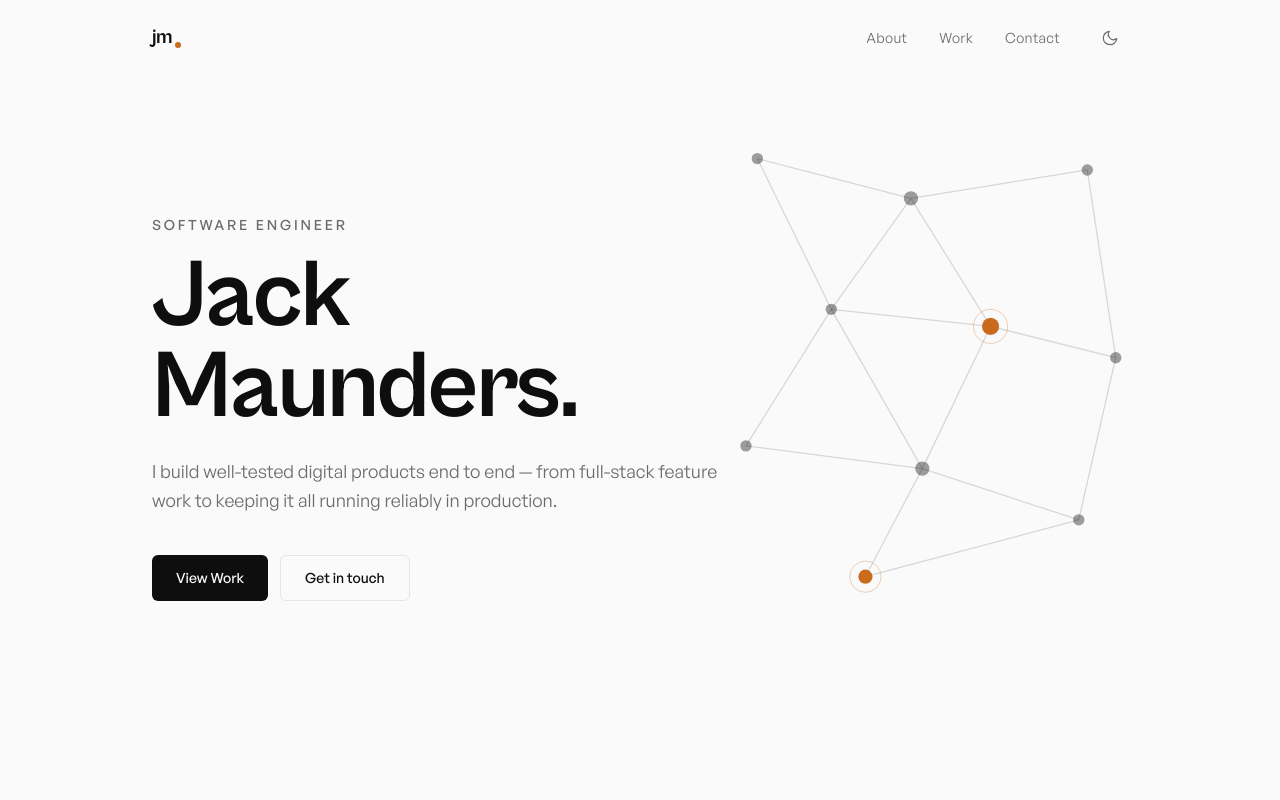
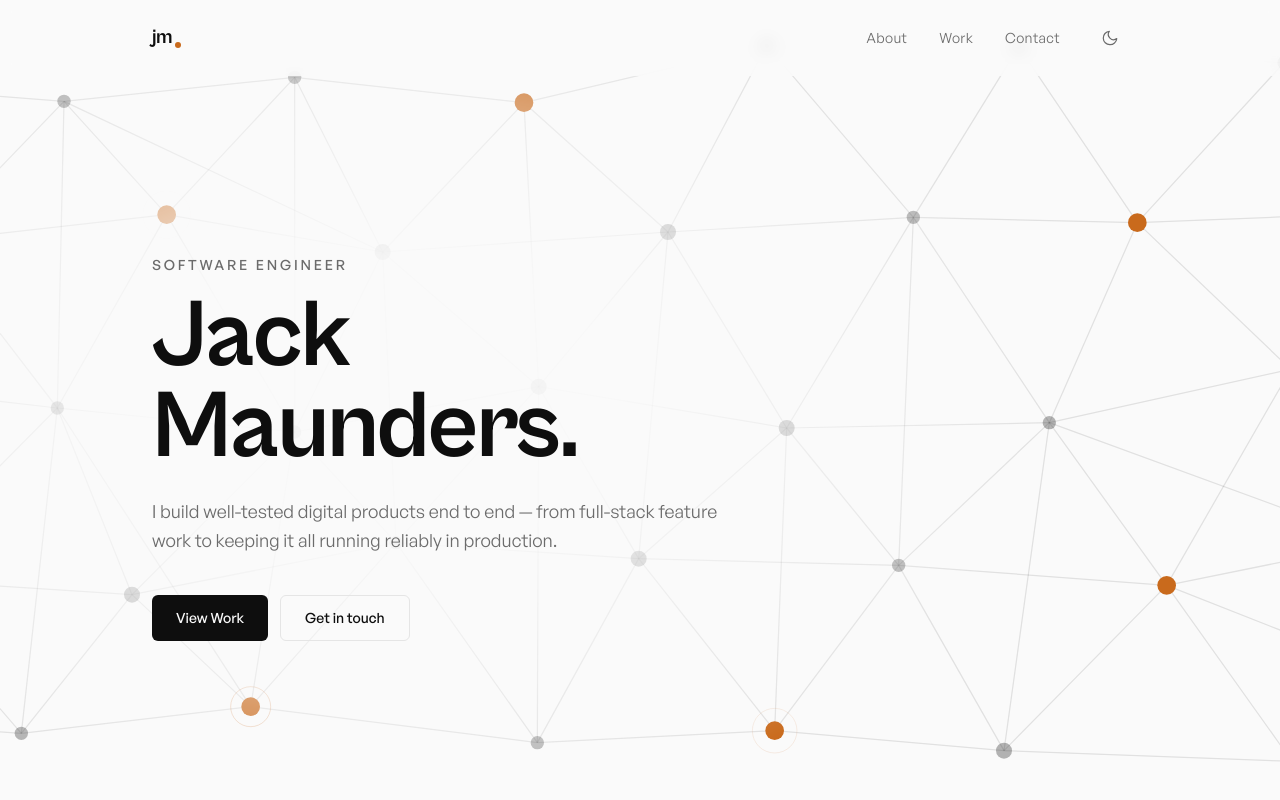
Before and after one commit to JackMaunders/jack-maunders-portfolio, a Next.js app: page / in a window 1280 px wide. Shown: the top 800 px of the page. Built offline with nearby package versions, Linux system fonts and the light colour scheme.

Commit message:
Add animated node graph background to hero

```diff
--- a/src/components/node-graph.tsx
+++ b/src/components/node-graph.tsx
@@ -1,36 +1,96 @@
+// Ambient node / network graph for the hero background
 type Node = { cx: number; cy: number; r: number; accent?: boolean };
 
-const nodes: Node[] = [
-  { cx: 60, cy: 44, r: 4 },
-  { cx: 168, cy: 72, r: 5 },
-  { cx: 292, cy: 52, r: 4 },
-  { cx: 112, cy: 150, r: 4 },
-  { cx: 224, cy: 162, r: 6, accent: true },
-  { cx: 312, cy: 184, r: 4 },
-  { cx: 52, cy: 246, r: 4 },
-  { cx: 176, cy: 262, r: 5 },
-  { cx: 286, cy: 298, r: 4 },
-  { cx: 136, cy: 338, r: 5, accent: true },
-];
+const VIEW_W = 1200;
+const VIEW_H = 600;
 
-// Pairs of node indices to connect with an edge.
-const edges: [number, number][] = [
-  [0, 1], [1, 2], [0, 3], [1, 3], [1, 4], [2, 5],
-  [3, 4], [4, 5], [3, 6], [4, 7], [5, 8], [6, 7],
-  [7, 8], [7, 9], [8, 9], [3, 7],
-];
+// Small deterministic PRNG (mulberry32)
+function makeRng(seed: number) {
+  let s = seed >>> 0;
+  return () => {
+    s |= 0;
+    s = (s + 0x6d2b79f5) | 0;
+    let t = Math.imul(s ^ (s >>> 15), 1 | s);
+    t = (t + Math.imul(t ^ (t >>> 7), 61 | t)) ^ t;
+    return ((t ^ (t >>> 14)) >>> 0) / 4294967296;
+  };
+}
 
-// Decorative node / network graph for the hero background
+function buildGraph() {
+  const rand = makeRng(1);
+  const columnSpacing = 185;
+  const jitter = 25;
+  const rowYs = [52, 176, 300, 424, 548];
+  const edgeMargin = 18;
+  const connectDist = 270 ** 2;
+
+  // Nodes run slightly past the left/right edges so the mesh bleeds off-screen,
+  // but cy is clamped so the top/bottom stays clear of the crop.
+  const nodes: Node[] = [];
+  rowYs.forEach((y, r) => {
+    const offset = (r % 2) * (columnSpacing / 2);
+    for (let x = offset - 40; x < VIEW_W + 80; x += columnSpacing) {
+      const cy = y + (rand() - 0.5) * 2 * jitter;
+      nodes.push({
+        cx: Math.round(x + (rand() - 0.5) * 2 * jitter),
+        cy: Math.round(Math.min(VIEW_H - edgeMargin, Math.max(edgeMargin, cy))),
+        r: rand() > 0.5 ? 6 : 5,
+      });
+    }
+  });
+
+  // Promote the nodes nearest these points to accents. Top-centre + bottom-
+  // centre stay in frame on mobile (which only shows the centre band)
+  const accentTargets: [number, number][] = [
+    [600, 50], // top-centre (mobile)
+    [620, 560], // bottom-centre (mobile)
+    [210, 180], // upper-left
+    [1040, 130], // upper-right
+    [300, 510], // lower-left
+    [1010, 380], // mid-right
+  ];
+  for (const [tx, ty] of accentTargets) {
+    let best = -1;
+    let bestD = Infinity;
+    nodes.forEach((n, i) => {
+      if (n.accent) return;
+      const d = (n.cx - tx) ** 2 + (n.cy - ty) ** 2;
+      if (d < bestD) {
+        bestD = d;
+        best = i;
+      }
+    });
+    if (best >= 0) {
+      nodes[best].accent = true;
+      nodes[best].r = 7;
+    }
+  }
+
+  // Connect every pair within the threshold for an even local mesh.
+  const edges: [number, number][] = [];
+  for (let i = 0; i < nodes.length; i++) {
+    for (let j = i + 1; j < nodes.length; j++) {
+      const d = (nodes[i].cx - nodes[j].cx) ** 2 + (nodes[i].cy - nodes[j].cy) ** 2;
+      if (d < connectDist) edges.push([i, j]);
+    }
+  }
+
+  return { nodes, edges };
+}
+
+const { nodes, edges } = buildGraph();
+
 export function NodeGraph({ className = "" }: { className?: string }) {
   return (
     <svg
-      viewBox="0 0 360 360"
+      viewBox={`0 0 ${VIEW_W} ${VIEW_H}`}
+      preserveAspectRatio="xMidYMid slice"
       fill="none"
       aria-hidden
-      className={className}
+      className={`h-full w-full ${className}`.trim()}
     >
       {/* Edges */}
-      <g className="text-foreground/15" stroke="currentColor" strokeWidth={1.25}>
+      <g className="text-foreground/10" stroke="currentColor" strokeWidth={1.25}>
         {edges.map(([a, b], i) => (
           <line
             key={i}
@@ -45,7 +105,7 @@ export function NodeGraph({ className = "" }: { className?: string }) {
       </g>
 
       {/* Halo rings around accent nodes */}
-      <g className="text-accent/30" stroke="currentColor" strokeWidth={1}>
+      <g className="text-accent/25" stroke="currentColor" strokeWidth={1}>
         {nodes.map((n, i) =>
           n.accent ? (
             <circle
@@ -53,7 +113,7 @@ export function NodeGraph({ className = "" }: { className?: string }) {
               className="halo"
               cx={n.cx}
               cy={n.cy}
-              r={n.r + 6}
+              r={n.r + 8}
               vectorEffect="non-scaling-stroke"
             />
           ) : null
@@ -65,7 +125,7 @@ export function NodeGraph({ className = "" }: { className?: string }) {
         {nodes.map((n, i) => (
           <circle
             key={i}
-            className={`node ${n.accent ? "text-accent" : "text-foreground/40"}`}
+            className={`node ${n.accent ? "text-accent" : "text-foreground/30"}`}
             cx={n.cx}
             cy={n.cy}
             r={n.r}
--- a/src/components/sections/hero.tsx
+++ b/src/components/sections/hero.tsx
@@ -1,29 +1,132 @@
+"use client";
+
+import { useRef } from "react";
+import gsap from "gsap";
+import { useGSAP } from "@gsap/react";
+import { SplitText } from "gsap/SplitText";
+import { DrawSVGPlugin } from "gsap/DrawSVGPlugin";
 import { site } from "@/lib/site";
 import { NodeGraph } from "@/components/node-graph";
 
+gsap.registerPlugin(useGSAP, SplitText, DrawSVGPlugin);
+
+// Soft mask so the network fades behind the copy
+const graphMask =
+  "radial-gradient(75% 75% at 30% 50%, rgba(0,0,0,0.08), rgba(0,0,0,0.08) 24%, #000 70%)";
+
 export function Hero() {
+  const root = useRef<HTMLElement>(null);
+  const eyebrow = useRef<HTMLParagraphElement>(null);
+  const headline = useRef<HTMLHeadingElement>(null);
+  const subtext = useRef<HTMLParagraphElement>(null);
+  const cta = useRef<HTMLDivElement>(null);
+
+  useGSAP(
+    () => {
+      const mm = gsap.matchMedia();
+
+      // Only animate when the user hasn't asked for reduced motion
+      mm.add("(prefers-reduced-motion: no-preference)", () => {
+        const split = SplitText.create(headline.current!, {
+          type: "lines",
+          mask: "lines",
+          autoSplit: true,
+        });
+
+        const tl = gsap.timeline({ defaults: { ease: "power3.out" } });
+
+        tl.from(eyebrow.current, { autoAlpha: 0, y: 12, duration: 0.5, delay: 0.5 })
+          .from(
+            split.lines,
+            { yPercent: 110, duration: 0.85, stagger: 0.12, ease: "power4.out" },
+            "-=0.15"
+          )
+          .from(subtext.current, { autoAlpha: 0, y: 16, duration: 0.6 }, "-=0.45")
+          .from(cta.current, { autoAlpha: 0, y: 16, duration: 0.6 }, "-=0.45");
+
+        // Network
+        tl.from(
+          ".edge",
+          { drawSVG: "0%", duration: 1, stagger: 0.03, ease: "power2.inOut" },
+          0.2
+        )
+          .from(
+            ".node",
+            {
+              autoAlpha: 0,
+              scale: 0,
+              transformOrigin: "50% 50%",
+              duration: 0.5,
+              stagger: 0.03,
+            },
+            0.45
+          )
+          .from(
+            ".halo",
+            {
+              autoAlpha: 0,
+              scale: 0,
+              transformOrigin: "50% 50%",
+              duration: 0.5,
+              stagger: 0.03,
+              delay: 0.5
+            },
+            "<"
+          );
+
+        // "ping" on the accent halos
+        gsap.to(".halo", {
+          scale: 1.2,
+          opacity: 0,
+          transformOrigin: "50% 50%",
+          duration: 2.2,
+          ease: "sine.out",
+          repeat: -1,
+          stagger: { each: 0.9, from: "random" },
+          delay: 1.5,
+        });
+
+        return () => split.revert();
+      });
+    },
+    { scope: root }
+  );
+
   return (
     <section
+      ref={root}
       id="top"
-      className="relative mx-auto flex min-h-[90svh] max-w-5xl flex-col justify-center px-6 pt-24"
+      className="relative flex min-h-svh items-center overflow-hidden"
     >
-      <NodeGraph className="pointer-events-none absolute right-0 top-24 hidden h-[clamp(300px,40vw,520px)] w-[clamp(300px,40vw,520px)] md:block lg:-right-8" />
+      <div
+        aria-hidden
+        className="pointer-events-none absolute inset-0 z-0"
+        style={{ maskImage: graphMask, WebkitMaskImage: graphMask }}
+      >
+        <NodeGraph />
+      </div>
 
-      <div className="relative z-10">
-        <p className="mb-4 text-sm font-medium tracking-[0.2em] text-muted uppercase">
+      <div className="relative z-10 mx-auto w-full max-w-5xl px-6 pt-24">
+        <p
+          ref={eyebrow}
+          className="mb-4 text-sm font-medium tracking-[0.2em] text-muted uppercase"
+        >
           {site.role}
         </p>
 
-        <h1 className="font-display text-6xl font-bold leading-[0.95] tracking-tight sm:text-7xl md:text-8xl">
+        <h1
+          ref={headline}
+          className="font-display text-6xl font-bold leading-[0.95] tracking-tight sm:text-7xl md:text-8xl"
+        >
           <span className="block">Jack</span>
           <span className="block">Maunders.</span>
         </h1>
 
-        <p className="mt-6 max-w-xl text-lg leading-relaxed text-muted">
+        <p ref={subtext} className="mt-6 max-w-xl text-lg leading-relaxed text-muted">
           {site.tagline}
         </p>
 
-        <div className="mt-10 flex flex-wrap gap-3">
+        <div ref={cta} className="mt-10 flex flex-wrap gap-3">
           <a
             href="#work"
             className="inline-flex items-center rounded-md bg-foreground px-6 py-3 text-sm font-medium text-background transition-opacity hover:opacity-90"
```
Also changed, not shown: 1 other file (tests, documents, lock files or other folders).
